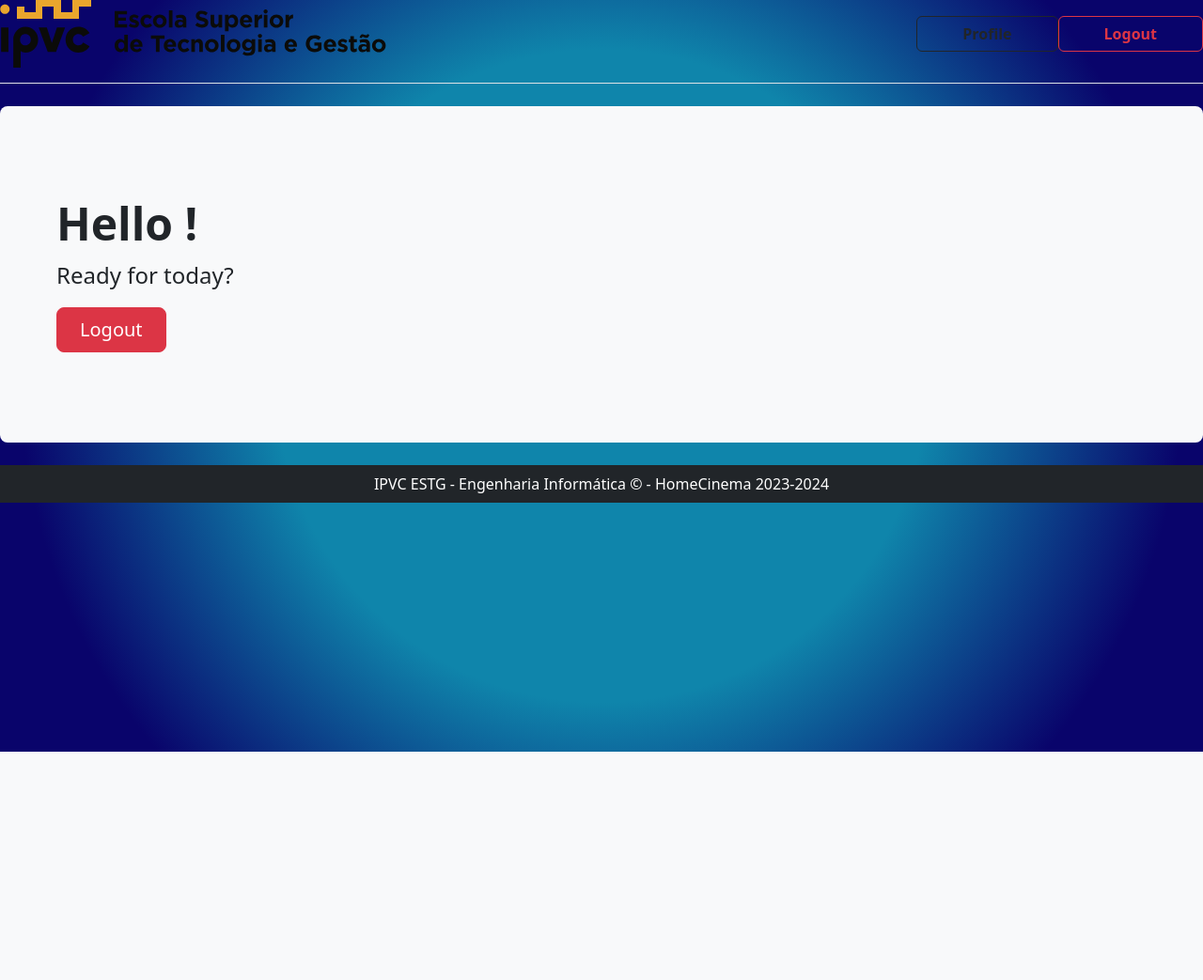
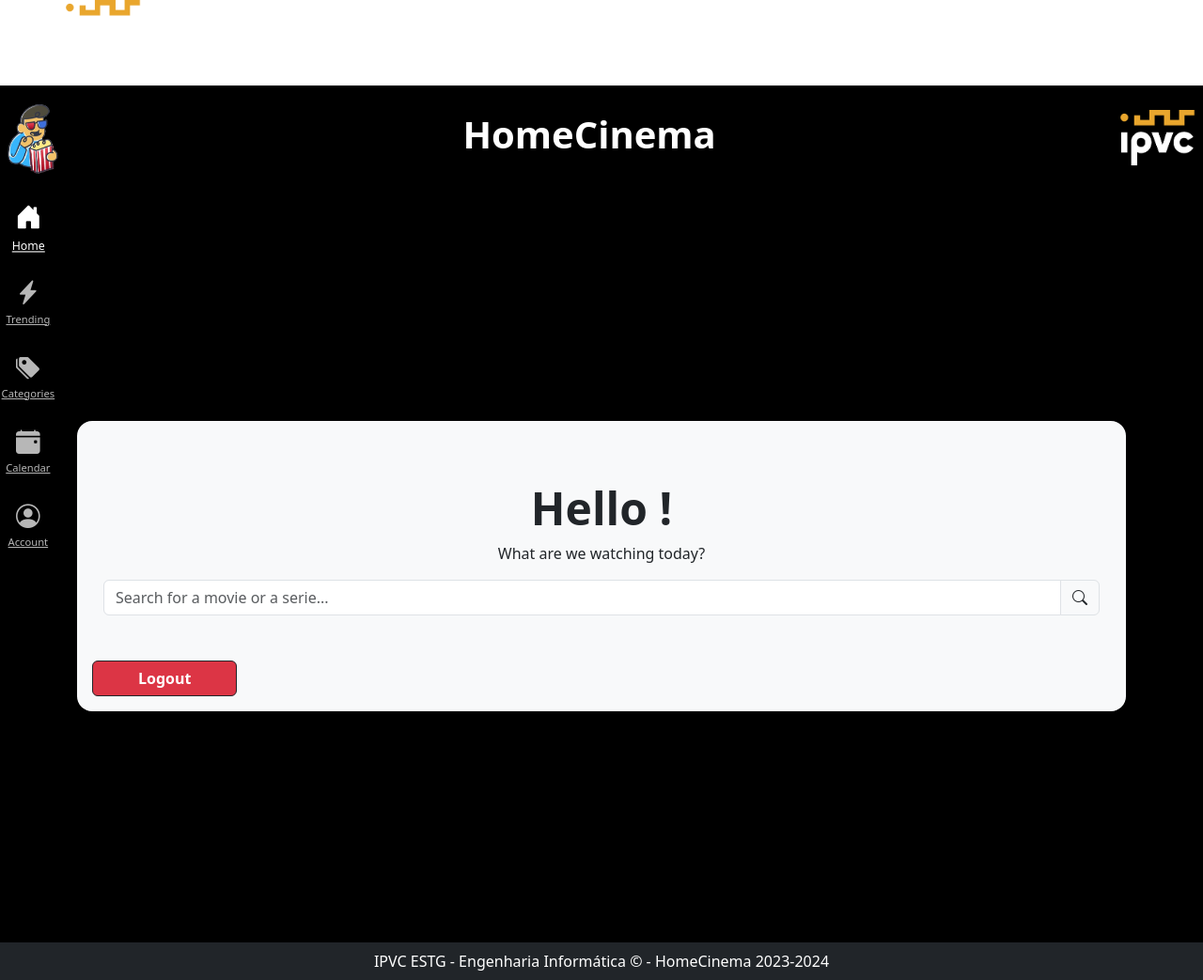
Before and after one commit to Jota02/crud, a PHP site: page /pages/secure/index.php in a window 1280 px wide. Shown: the whole page at 94% size. Before the commit the page ends 800 px from the top, so only its background shows below. Run offline with PHP 8.4, Linux system fonts and the light colour scheme; the visitor is signed in with stand-in values (Sample User, id 1); data that the repository does not hold is empty.

Commit message:
a fazer home page

```diff
--- a/assets/css/styles.css
+++ b/assets/css/styles.css
@@ -4,7 +4,7 @@ body {
     height: 100%;
     scroll-behavior: smooth;
     scroll-padding: var(--scroll-padding, 3.45rem);
-    background: radial-gradient(circle, rgba(15,133,171,1) 46%, rgba(9,4,107,1) 82%);
+    background: #000;
 }
 
 .page {
@@ -12,6 +12,7 @@ body {
     padding-bottom: 6rem;
     padding-left: 3rem;
     padding-right: 3rem;
+    background: radial-gradient(circle, rgba(15,133,171,1) 46%, rgba(9,4,107,1) 82%);
 }
 
 nav li{
@@ -93,16 +94,69 @@ hr.divider{
   min-height: 14rem;
 }
 
-.account-form-style {
+.account-page-styles {
+    display: flex;
+    justify-content: center;
+    align-items: center;
+
+    .account-form-style {
         margin-bottom: 60px;
         background-color: #123b67;
         border: 3px solid #0f2133;
         padding: 15px;
         border-radius: 10px;
+    }
+
+    .account-form-wrapper {
+        max-width: 480px;
+        margin: 0 auto;
+        padding: 10px;
+    }
 }
 
-.account-form-wrapper {
-    max-width: 480px;
-    margin: 0 auto;
-    padding: 10px;
+.header {
+    justify-content: space-between;
+    align-items: center;
+    display: flex;
+    padding-top: 1rem;
+    padding-bottom: 1rem;
+    padding-right: 0.5rem;
+    padding-left: 0.5rem;
+    margin-top: 2rem;
 }
+
+.paint-it-black {
+    background-color: black;
+}
+
+.side-menu {
+    position: fixed;
+    top: 50%;
+    transform: translateY(-50%);
+    display: flex;
+    left: 0.1rem;
+    flex-direction: column;
+    row-gap: 1.5rem;
+
+    .side-menu-link {
+        display: flex;
+        flex-direction: column;
+        align-items: center;
+        color: #b7b7b7;
+    }
+
+    .side-menu-link:hover,
+    .side-menu-active {
+        color: rgb(255, 255, 255);
+        transition: 0.3s all linear;
+        transform: scale(1.1);
+    }
+
+    .bi{
+        font-size: 1.6rem;
+    }
+
+    .side-menu-title{
+        font-size: 0.7rem;
+    }
+}
--- a/pages/public/signin.php
+++ b/pages/public/signin.php
@@ -5,9 +5,9 @@ include_once __DIR__ . '../../../templates/header.php';
 $title = ' - Sign In';
 ?>
 
-  <div class="d-flex justify-content-center align-items-center" style="min-height: 100vh;">
+  <div class="account-page-styles page" style="min-height: 100vh;">
     <div class="container py-5">
-        <div class="account-form-wrapper text-white">
+        <main class="account-form-wrapper text-white">
           <h1 class="mb-3 fw-normal text-center">Sign In</h1>
           <form action="/crud/controllers/auth/signin.php" method="post">
             <div class="account-form-style">
@@ -42,7 +42,7 @@ $title = ' - Sign In';
               }
             ?>
           </section>
-        </div>
+            </main>
     </div>
   </div>
 
--- a/pages/public/signup.php
+++ b/pages/public/signup.php
@@ -3,7 +3,7 @@ require_once __DIR__ . '/../../infra/middlewares/middleware-not-authenticated.ph
 $title = '- Sign Up';
 include_once __DIR__ . '../../../templates/header.php'; ?>
 
-<div class="d-flex justify-content-center align-items-center" style="min-height: 100vh;">
+<div class="account-page-styles page" style="min-height: 100vh;">
     <div class="container py-5">
         <div class="account-form-wrapper text-white">
           <h1 class="mb-3 fw-normal text-center">Sign Up</h1>
@@ -56,8 +56,6 @@ include_once __DIR__ . '../../../templates/header.php'; ?>
     </div>
   </div>
 
-<div class= "fixed-bottom">
     <?php
       include_once __DIR__ . '../../../templates/footer.php';
     ?>
-</div>
--- a/pages/secure/index.php
+++ b/pages/secure/index.php
@@ -8,38 +8,73 @@ $user = user();
 $title = '- App';
 ?>
 
-<main>
-    <header class="pb-3 mb-4 border-bottom d-flex justify-content-between align-items-center">
-        <a href="/" class="text-dark text-decoration-none"><img src="/crud/assets/images/logo-estg.svg" alt="ESTG" class="mw-100"></a>
+<header>
 
-        <div class="d-flex">
-            <?php
-            if (isAuthenticated() && $user['administrator']) {
-                echo '<a href="/crud/pages/secure/admin/"><button class="btn btn-outline-dark px-5" type="button"><strong>Admin</strong></button></a>';
-            }
-            ?>
-            <a href="/crud/pages/secure/user/profile.php" class="mr-2"><button class="btn btn-outline-dark px-5" type="button"><strong>Profile</strong></button></a>
-            <form action="/crud/controllers/auth/signin.php" method="post">
-                <button class="btn btn-outline-danger px-5" type="submit" name="user" value="logout"><strong>Logout</strong></button>
-            </form>
+    <div class="nav container">
+        <a href="/crud/pages/index.php" class="logo">
+            <img src="/crud/assets/images/uploads/logo-estg.png" alt="ESTG" class="img-fluid" style="max-width: 5rem; height: auto;">
+        </a>
+    </div>
+
+
+    <div class="header paint-it-black">
+        <div>
+            <img src="/crud/assets/images/uploads/logo.png" alt="HomeCinema" class="img-fluid" style="max-height: 5rem; width: auto;">
+        </div>
+        <h1 class="fw-bold text-white">HomeCinema</h1>
+        <div>
+            <a href="/" class="text-dark text-decoration-none">
+                <img src="/crud/assets/images/uploads/logo-estg.png" alt="ESTG" class="img-fluid" style="max-width: 5rem; height: auto;">
+            </a>
+        </div>
+    </div>
+    <div class="side-menu">
+        <a href="#home" class="side-menu-link side-menu-active">
+            <i class="bi bi-house-door-fill"></i>
+            <span class="side-menu-title">Home</span>
+        </a>
+        <a href="#home" class="side-menu-link">
+            <i class="bi bi-lightning-charge-fill"></i>
+            <span class="side-menu-title">Trending</span>
+        </a>
+        <a href="#home" class="side-menu-link">
+            <i class="bi bi-tags-fill"></i>
+            <span class="side-menu-title">Categories</span>
+        </a>
+        <a href="#home" class="side-menu-link">
+            <i class="bi bi-calendar-event-fill"></i>
+            <span class="side-menu-title">Calendar</span>
+        </a>
+        <a href="#home" class="side-menu-link">
+            <i class="bi bi-person-circle"></i>
+            <span class="side-menu-title">Account</span>
+        </a>
     </div>
 </header>
-    <div class="p-5 mb-4 bg-body-tertiary rounded-3">
-        <div class="container-fluid py-5">
+
+<div class="d-flex align-items-center paint-it-black" style="min-height: 100vh;">
+    <div class="container py-3">
+        <main>
+            <div class="p-3 bg-body-tertiary rounded-4">
+                <div class="container-fluid py-5 text-center">
                     <h1 class="display-5 fw-bold">Hello
                         <?= $user['name'] ?? null ?>!
                     </h1>
-            <p class="col-md-8 fs-4">Ready for today?</p>
-            <div class="d-flex justify-content">
-                <form action="/crud/controllers/auth/signin.php" method="post">
-                    <button class="btn btn-danger btn-lg px-4" type="submit" name="user" value="logout">Logout</button>
-                </form>
+                    <p>What are we watching today?</p>
+                    <div class="d-flex justify-content-center align-items-center flex-column">
+                        <div class="input-group">
+                            <input type="text" placeholder="Search for a movie or a serie..." class="form-control" id="search-bar" maxlength="255" name="search-bar" aria-describedby="basic-addon2">
+                            <span class="input-group-text bi-search" id="basic-addon2"></span>
                         </div>
                     </div>
                 </div>
-
-
+                <form action="/crud/controllers/auth/signin.php" method="post">
+                        <button class="btn btn-outline-dark btn-danger text-white px-5" type="submit" name="user" value="logout"><strong>Logout</strong></button>
+                    </form>
+            </div>
         </main>
+    </div>
+</div>
 
 <?php
 include_once __DIR__ . '../../../templates/footer.php';
--- a/templates/header.php
+++ b/templates/header.php
@@ -12,4 +12,4 @@
         <script src="../../assets/js/scripts.js"></script>
 
 </head>
-<body id="page-top">
+<body>
```
Also changed, not shown: index.php (+1 -6 lines), templates/footer.php (+5 -5 lines), assets/images/uploads/logo-estg.png (added). Lines whose indentation alone changed are shown as unchanged.
